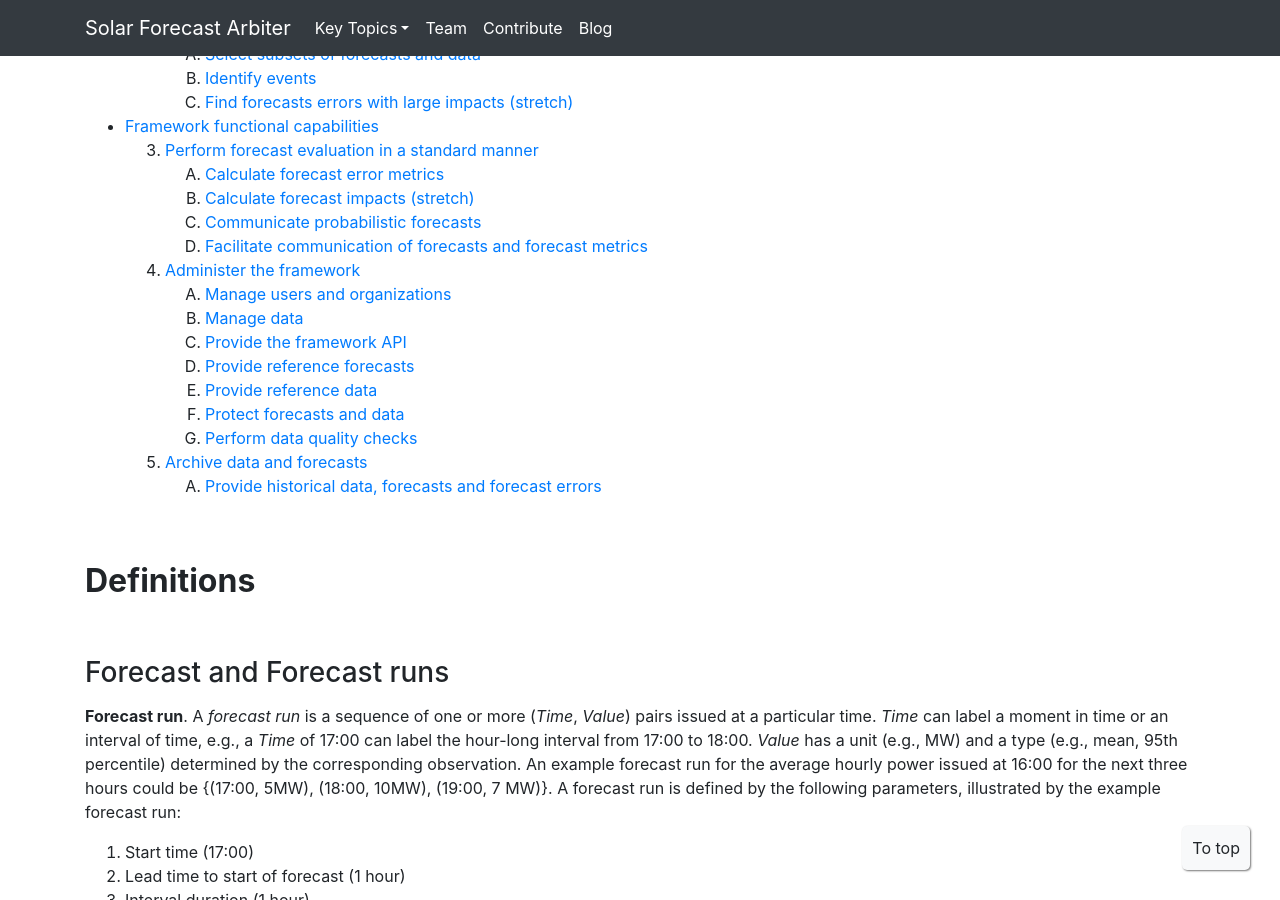
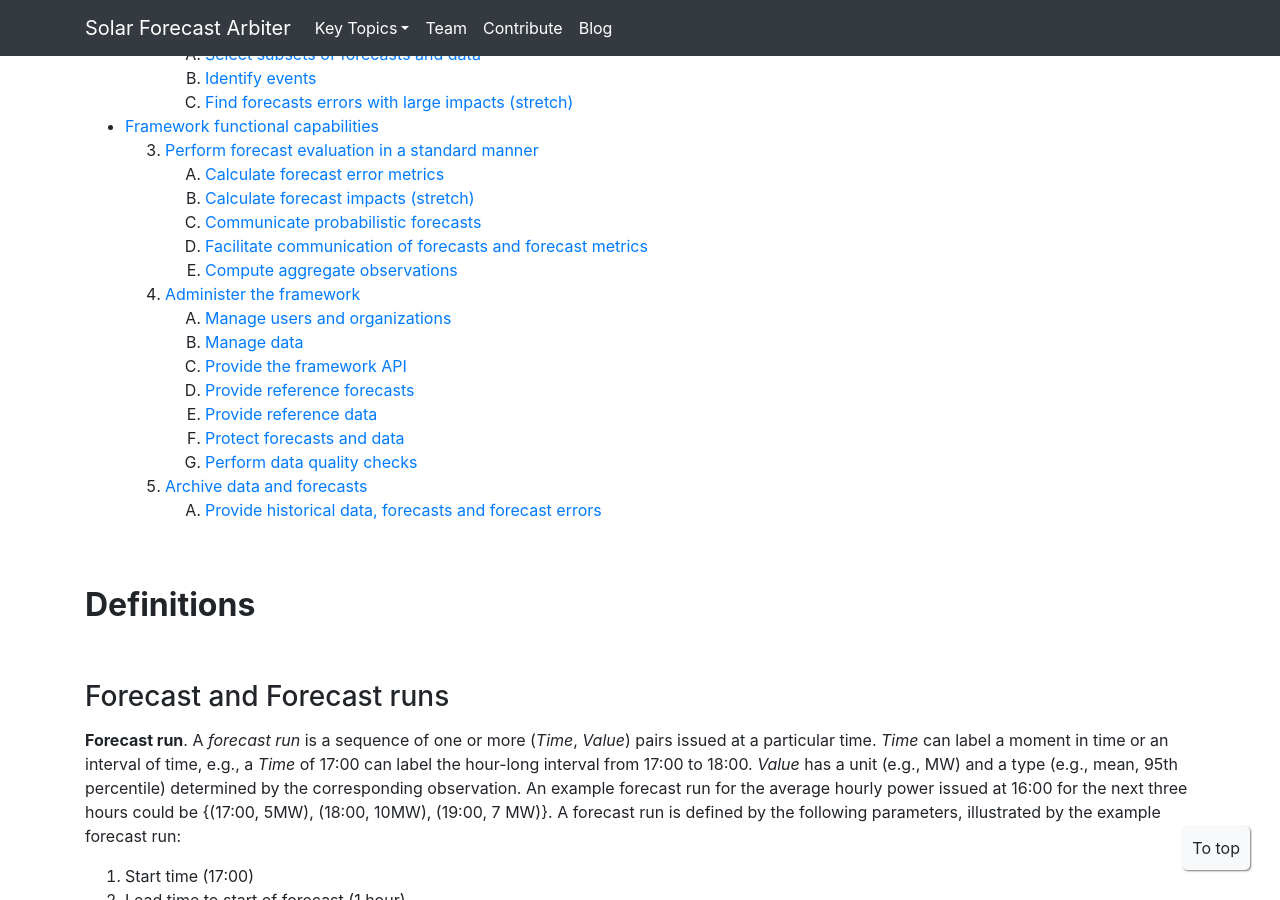
Before and after one commit to SolarArbiter/SolarArbiter.github.io, a Jekyll site: the page built from usecases.md, in a window 1280 px wide and 900 px high, scrolled down 1067 px. Built offline with Jekyll 4.4.1, drawn with Linux system fonts in a browser that asks for light colours; comment, search, counter and statistics services are not loaded; our own code applies the rules of GitHub Pages for plain Markdown files; some of the changed lines change nothing that is shown.

Commit message:
add and fix 3e link

```diff
--- a/usecases.md
+++ b/usecases.md
@@ -59,6 +59,7 @@ Additional documents will be created to refine topics including metrics, benchma
           <li><a href="#uc3B">Calculate forecast impacts (stretch)</a></li>
           <li><a href="#uc3C">Communicate probabilistic forecasts</a></li>
           <li><a href="#uc3D">Facilitate communication of forecasts and forecast metrics</a></li>
+          <li><a href="#uc3E">Compute aggregate observations</a></li>
         </ol>
       <li><a href="#administer">Administer the framework</a></li>
         <ol type="A">
@@ -352,7 +353,7 @@ Functional requirements are capabilities not specific to a use case but which th
 - Framework users can share forecasts, forecast evaluation reports, and data with other framework users.
 - Framework protects forecasts and uploaded data as specified by the user.
 
-#### 3.E. Compute aggregate observations {#uc3C}
+#### 3.E. Compute aggregate observations {#uc3E}
 {: .anchor}
 
 **Use case narrative** : The framework computes aggregates of observational data, accounting for missing data and flagged data, in a well-documented manner.
```
